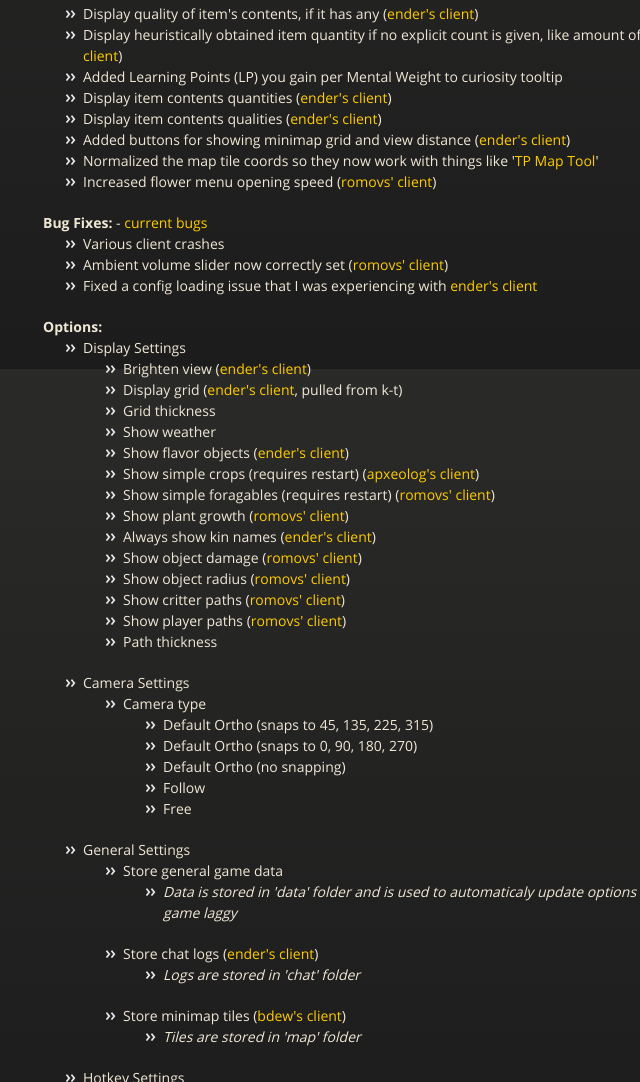
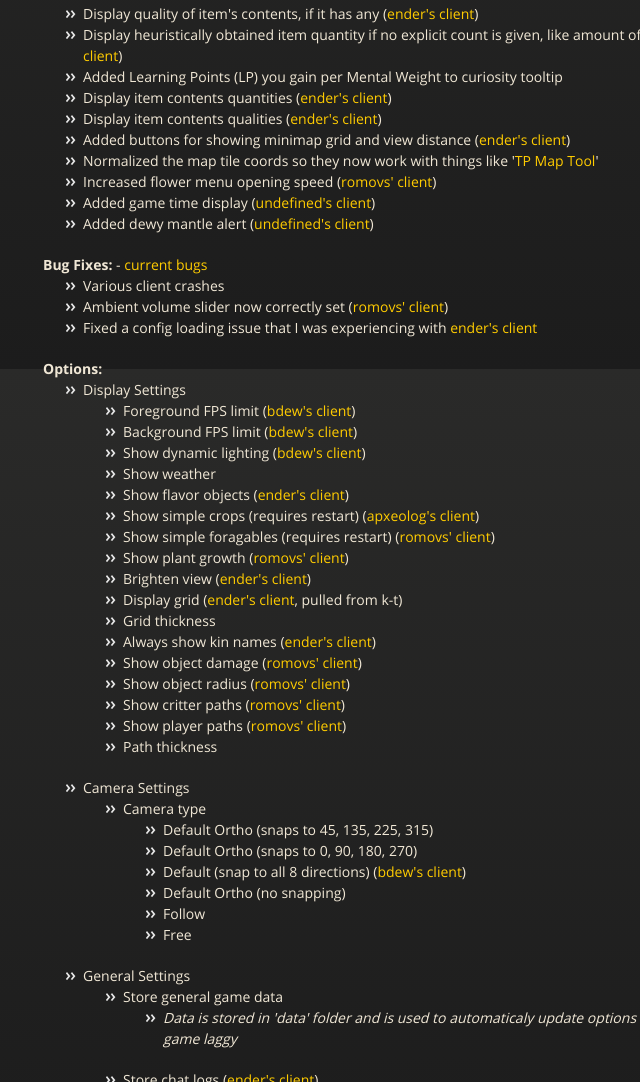
Before and after one commit to TheKrush/hafen-client-minion, a plain HTML site: page index.html in a window 1280 px wide. Shown: the part 2031-3113 px from the top of the page, without its empty margins (197-837 px from the left). Drawn offline with nearby package versions, Linux system fonts and the light colour scheme.

Commit message:
2015-10-05 release

```diff
--- a/index.html
+++ b/index.html
@@ -155,6 +155,8 @@
 						<li>Added buttons for showing minimap grid and view distance (<a href="http://www.havenandhearth.com/forum/viewtopic.php?f=49&amp;t=40754">ender's client</a>)</li>
 						<li>Normalized the map tile coords so they now work with things like '<a href="http://www.havenandhearth.com/forum/viewtopic.php?f=49&t=41026&sid=bfb3dbea267123dd2cfa8b22512b0121">TP Map Tool</a>'</li>
 						<li>Increased flower menu opening speed (<a href="http://www.havenandhearth.com/forum/viewtopic.php?f=49&amp;t=40400">romovs' client</a>)</li>
+						<li>Added game time display (<a href="http://www.havenandhearth.com/forum/viewtopic.php?f=49&t=43892">undefined's client</a>)</li>
+						<li>Added dewy mantle alert (<a href="http://www.havenandhearth.com/forum/viewtopic.php?f=49&t=43892">undefined's client</a>)</li>
 					</ul>
 					<strong>Bug Fixes:</strong> - <a href="https://github.com/TheKrush/hafen-client/issues?q=is%3Aopen+is%3Aissue+label%3Abug">current bugs</a><br />
 					<ul>
@@ -166,14 +168,17 @@
 					<ul>
 						<li>Display Settings
 							<ul>
-								<li>Brighten view (<a href="http://www.havenandhearth.com/forum/viewtopic.php?f=49&amp;t=40754">ender's client</a>)</li>
-								<li>Display grid (<a href="http://www.havenandhearth.com/forum/viewtopic.php?f=49&amp;t=40754">ender's client</a>, pulled from k-t)</li>
-								<li>Grid thickness</li>
+								<li>Foreground FPS limit (<a href="http://www.havenandhearth.com/forum/viewtopic.php?f=49&amp;t=40945">bdew's client</a>)</li></li>
+								<li>Background FPS limit (<a href="http://www.havenandhearth.com/forum/viewtopic.php?f=49&amp;t=40945">bdew's client</a>)</li></li>
+								<li>Show dynamic lighting (<a href="http://www.havenandhearth.com/forum/viewtopic.php?f=49&amp;t=40945">bdew's client</a>)</li></li>
 								<li>Show weather</li>
 								<li>Show flavor objects (<a href="http://www.havenandhearth.com/forum/viewtopic.php?f=49&amp;t=40754">ender's client</a>)</li>
 								<li>Show simple crops (requires restart) (<a href="http://www.havenandhearth.com/forum/viewtopic.php?f=49&t=40693">apxeolog's client</a>)</li>
 								<li>Show simple foragables (requires restart) (<a href="http://www.havenandhearth.com/forum/viewtopic.php?f=49&amp;t=40400">romovs' client</a>)</li>
 								<li>Show plant growth (<a href="http://www.havenandhearth.com/forum/viewtopic.php?f=49&amp;t=40400">romovs' client</a>)</li>
+								<li>Brighten view (<a href="http://www.havenandhearth.com/forum/viewtopic.php?f=49&amp;t=40754">ender's client</a>)</li>
+								<li>Display grid (<a href="http://www.havenandhearth.com/forum/viewtopic.php?f=49&amp;t=40754">ender's client</a>, pulled from k-t)</li>
+								<li>Grid thickness</li>
 								<li>Always show kin names (<a href="http://www.havenandhearth.com/forum/viewtopic.php?f=49&amp;t=40754">ender's client</a>)</li>
 								<li>Show object damage (<a href="http://www.havenandhearth.com/forum/viewtopic.php?f=49&amp;t=40400">romovs' client</a>)</li>
 								<li>Show object radius (<a href="http://www.havenandhearth.com/forum/viewtopic.php?f=49&amp;t=40400">romovs' client</a>)</li>
@@ -188,6 +193,7 @@
 									<ul>
 										<li>Default Ortho (snaps to 45, 135, 225, 315)</li>
 										<li>Default Ortho (snaps to 0, 90, 180, 270)</li>
+										<li>Default (snap to all 8 directions) (<a href="http://www.havenandhearth.com/forum/viewtopic.php?f=49&amp;t=40945">bdew's client</a>)</li>
 										<li>Default Ortho (no snapping)</li>
 										<li>Follow</li>
 										<li>Free</li>
```
Also changed, not shown: 2 other files.
